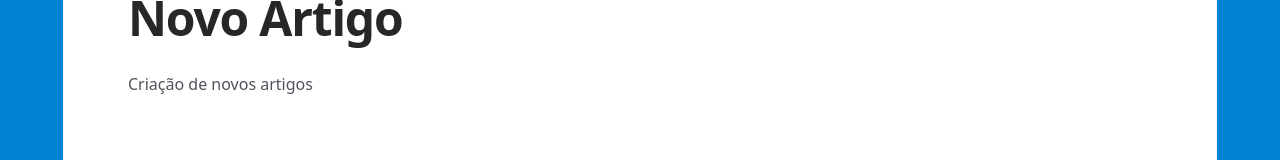
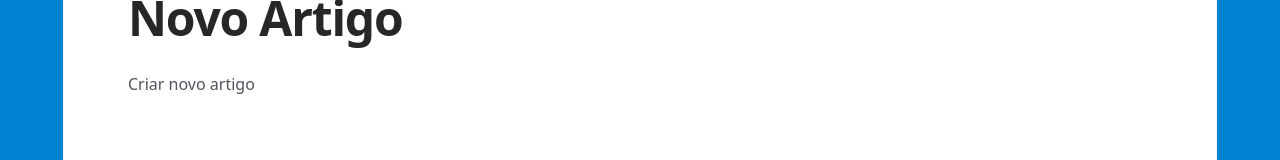
Before and after one commit to wsasouza/my-portfolio-last, a Next.js app: page /admin/gerenciar-artigos/novo in a window 1280 px wide. Shown: the part 202-362 px from the top of the page. Built offline with nearby package versions, Linux system fonts and the light colour scheme; no server answers.

Commit message:
feat: add first post

```diff
--- a/src/app/admin/gerenciar-artigos/novo/page.tsx
+++ b/src/app/admin/gerenciar-artigos/novo/page.tsx
@@ -3,7 +3,7 @@ import { SimpleLayout } from '@/components/SimpleLayout';
 
 export default function NewArticlePage() {
   return (
-    <SimpleLayout title="Novo Artigo" intro="Criação de novos artigos">
+    <SimpleLayout title="Novo Artigo" intro="Criar novo artigo">
       <ArticleEditor />
     </SimpleLayout>
   );
--- a/src/components/ArticlesContent.tsx
+++ b/src/components/ArticlesContent.tsx
@@ -30,7 +30,9 @@ export function ArticlesContent() {
     async function fetchArticles() {
       setIsLoading(true);
       try {
-        const response = await fetch(`/api/articles-filter?page=${currentPage}&limit=4${tagFilter ? `&tag=${encodeURIComponent(tagFilter)}` : ''}`);
+        const response = await fetch(`/api/articles-filter?page=${currentPage}&limit=4${tagFilter ? `&tag=${encodeURIComponent(tagFilter)}` : ''}`, {
+          cache: 'force-cache'
+        });
 
         if (!response.ok) {
           throw new Error('Falha ao buscar artigos');
--- a/src/lib/projects.ts
+++ b/src/lib/projects.ts
@@ -1,3 +1,5 @@
+'use server';
+
 import { db } from '@/lib/firebase-admin';
 import { DocumentData } from 'firebase-admin/firestore';
 
```
